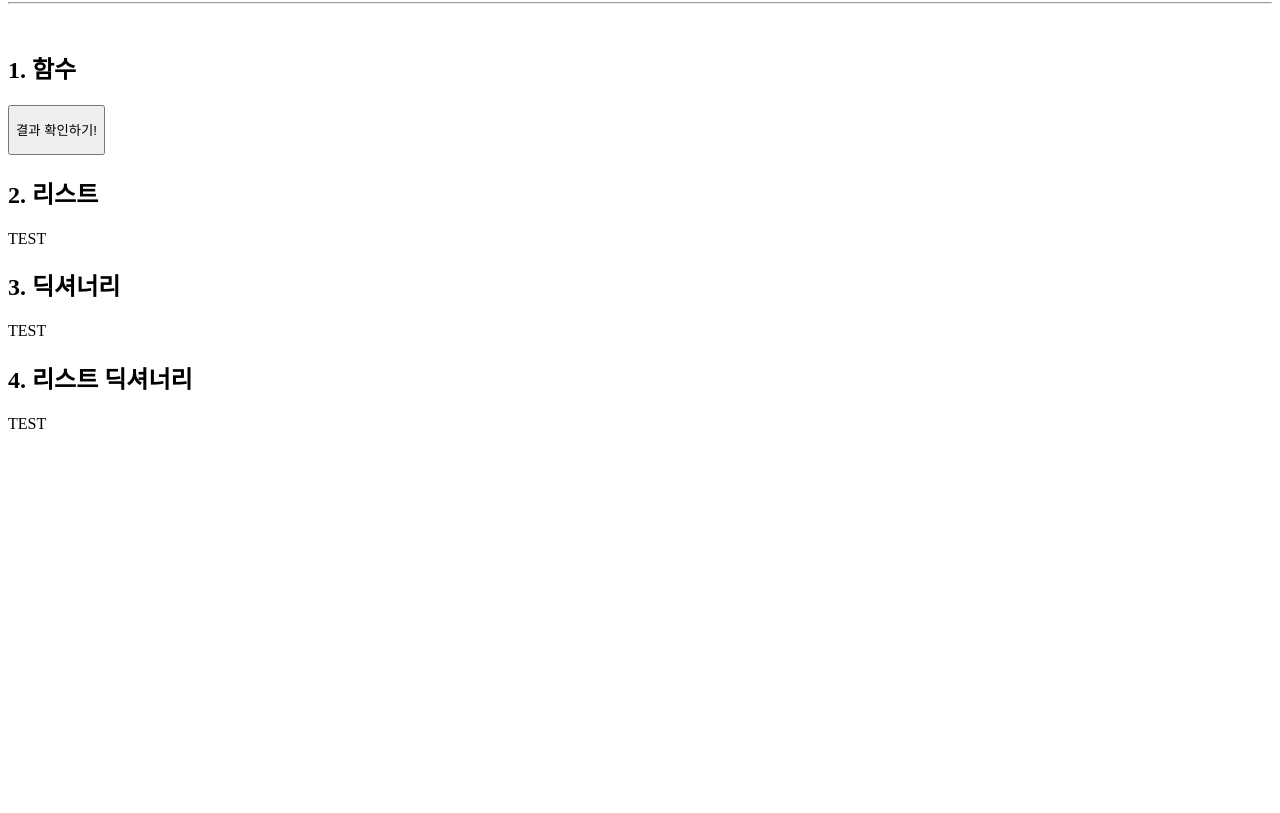
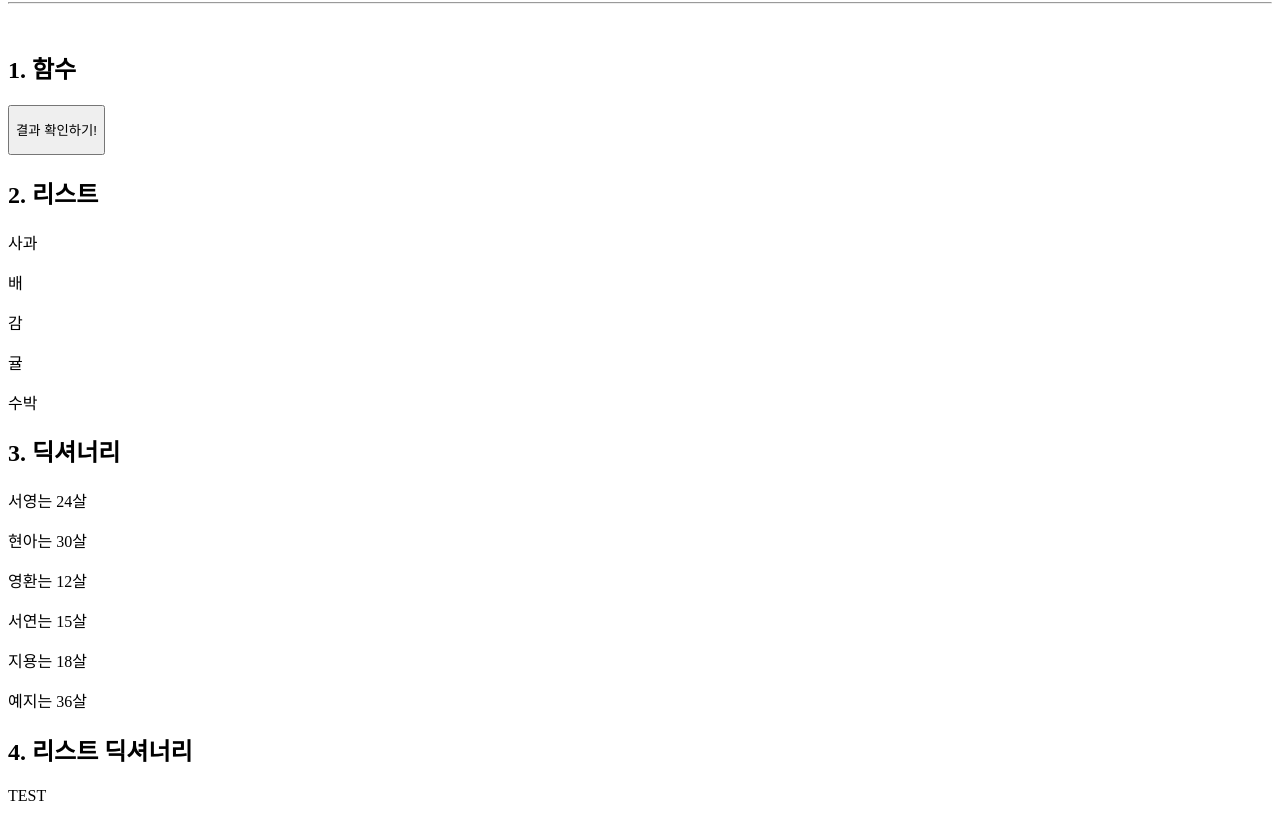
Before and after one commit to Grayson-choi/Lecture_Study, a plain HTML site: page 2W_Javascript/jsprac/prac.html in a window 1280 px wide. Both pictures are taken after a click on the button "결과 확인하기!". Shown: the part 87-900 px from the top of the page. Before the commit the page ends 800 px from the top, so only its background shows below. Drawn offline with nearby package versions, Linux system fonts and the light colour scheme.

Commit message:
fetch 전까지

```diff
--- a/2W_Javascript/jsprac/prac.html
+++ b/2W_Javascript/jsprac/prac.html
@@ -25,6 +25,52 @@
         console.log("청소년입니다");
       }
     });
+
+    function checkResult() {
+      $("#q1").empty();
+      let fruits = ["사과", "배", "감", "귤", "수박"];
+      fruits.forEach((a) => {
+        let temp_html = `<p>${a}</p>`;
+        $("#q1").append(temp_html);
+      });
+
+      let people = [
+        { name: "서영", age: 24 },
+        { name: "현아", age: 30 },
+        { name: "영환", age: 12 },
+        { name: "서연", age: 15 },
+        { name: "지용", age: 18 },
+        { name: "예지", age: 36 },
+      ];
+      $("#q2").empty();
+      people.forEach((a) => {
+        let name = a["name"];
+        let age = a["age"];
+        let temp_html = `<p>${name}는 ${age}살</p>`;
+        $("#q2").append(temp_html);
+      });
+    }
+
+    // $("#q2").append(people);
+    // $("#q2").empty();
+    // $("#q3").empty();
+
+    // let people = [
+    //   { name: "서영", age: 24 },
+    //   { name: "현아", age: 30 },
+    //   { name: "영환", age: 12 },
+    //   { name: "서연", age: 15 },
+    //   { name: "지용", age: 18 },
+    //   { name: "예지", age: 36 },
+    // ];
+
+    // people.forEach((a) => {
+    //   let name = a["name"];
+    //   let age = a["age"];
+
+    //   let temp_html = `<p>${name}는 ${age}살입니다.</p>`;
+    //   $("#q2").append(temp_html);
+    // });
   </script>
   <body>
     <div class="top-part">
```
